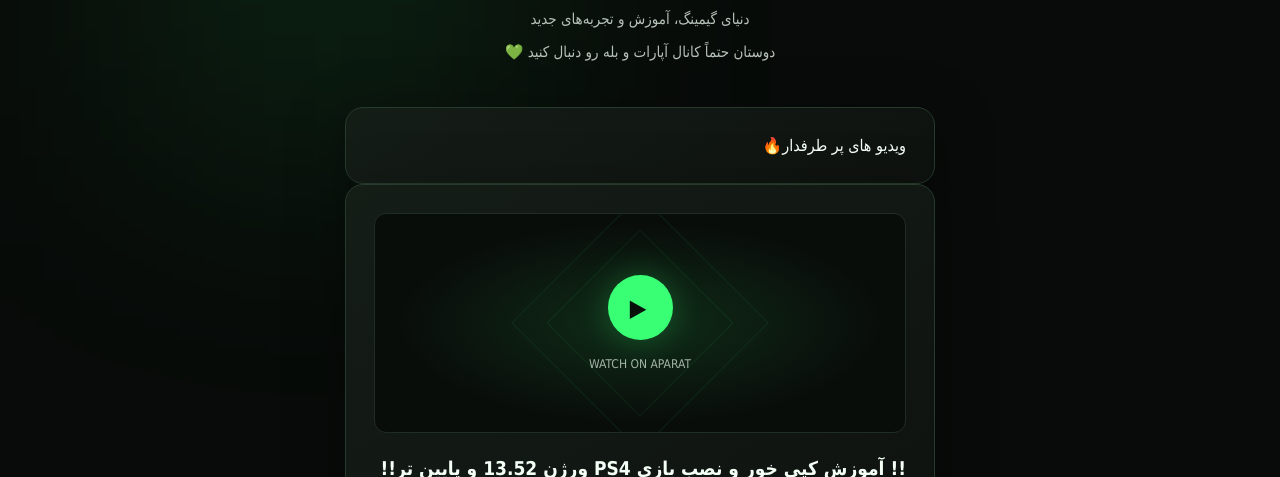
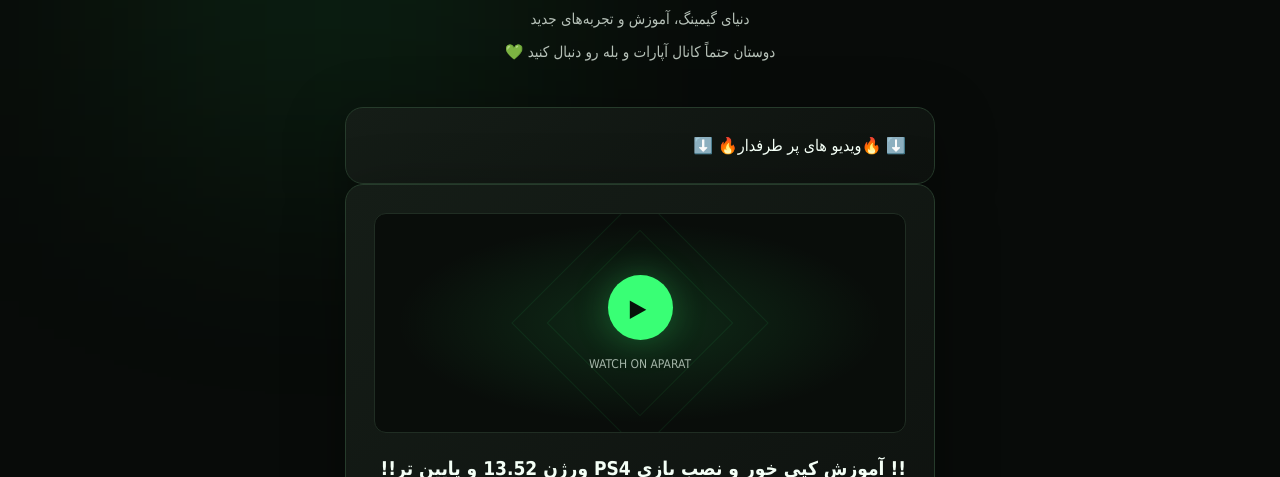
Before and after one commit to kasratndev/SHKTN.GAMING.SHOW, a plain HTML site: page index.html in a window 1280 px wide. Shown: the part 323-800 px from the top of the page. Drawn offline with Linux system fonts and the light colour scheme.

Commit message:
Update index.html

```diff
--- a/index.html
+++ b/index.html
@@ -373,7 +373,7 @@ footer span{
         <br>
         دوستان حتماً کانال آپارات و بله رو دنبال کنید 💚
     </p>
-    <section class="video-card f">ویدیو های پر طرفدار🔥</section>
+    <section class="video-card f">⬇️ 🔥ویدیو های پر طرفدار🔥 ⬇️</section>
   <!--!!!!!!!!!!!!!!!!!!!!!!!!!-->
     <section class="video-card">
         <a href="https://www.aparat.com/v/mfmgc36?refererRef=channel_page"
```
